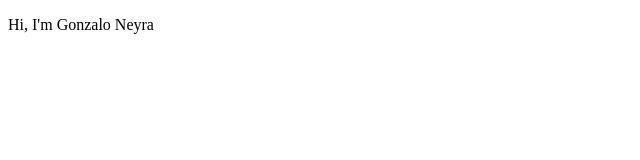
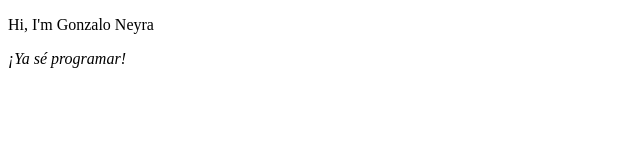
Before and after one commit to neyrabgo/neyrabgo.github.io, a plain HTML site: page index.html in a window 1280 px wide. Shown: the whole page, without its empty margins (0-640 px from the left). Drawn offline with Linux system fonts and the light colour scheme.

Commit message:
mod_2
probando modificaciones para ver como funciona mi dominio

```diff
--- a/index.html
+++ b/index.html
@@ -8,5 +8,6 @@
 </head>
 <body>
     <p>Hi, I'm Gonzalo Neyra</p>
+    <p><i>¡Ya sé programar!</i></p>
 </body>
 </html>
```
